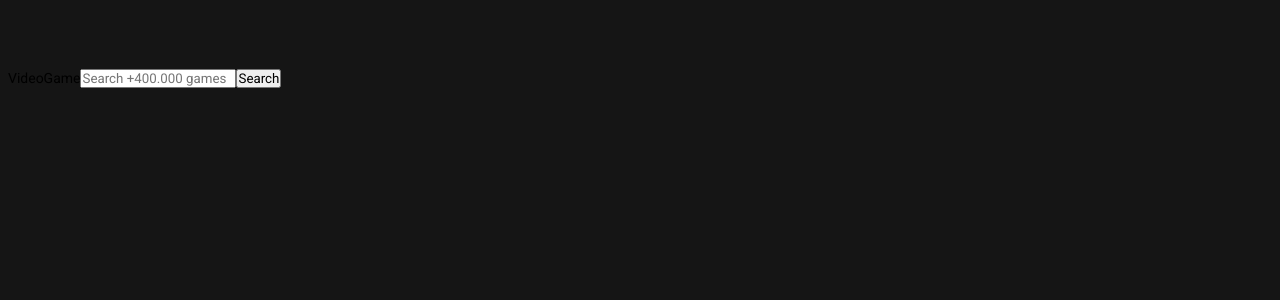
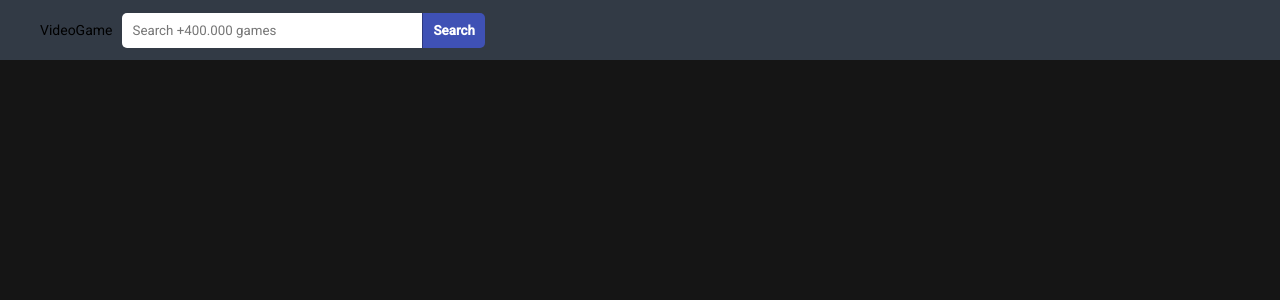
Before and after one commit to dgkhoa89/ng-video-game-db, an Angular app: page / in a window 1280 px wide. Shown: the top 300 px of the page. Built offline with nearby package versions, Linux system fonts and the light colour scheme; what angular-gauge would draw is missing.

Commit message:
add css for search bar

```diff
--- a/src/app/components/search-bar/search-bar.component.html
+++ b/src/app/components/search-bar/search-bar.component.html
@@ -1,6 +1,6 @@
 <div class="search-container">
 
-    <form action="">
+    <form action="" class="search-form">
         <span class="logo" routerLink="/">VideoGame</span>
         <input placeholder="Search +400.000 games" ngModel name="search" class="search-input">
         <button class="search-button">Search</button>
--- a/src/app/components/search-bar/search-bar.component.scss
+++ b/src/app/components/search-bar/search-bar.component.scss
@@ -0,0 +1,44 @@
+.search {
+    &-container {
+        width: 100%;
+        height: 60px;
+        background: #323a45;
+        display: flex;
+        justify-content: flex-start;
+        align-items: center;
+        position: fixed;
+        top: 0;
+        left: 0;
+        z-index: 4;
+    }
+    &-form {
+        width: 100%;
+        max-width: 1200px;
+        margin: 0 auto;
+    }
+    &-input {
+        margin-left: 10px;
+        padding: 10px;
+        width: 300px;
+        border-radius: 5px 0 0 5px;
+        outline: none;
+        border: none;
+    }
+    &-button {
+        border: none;
+        outline: none;
+        background: #3f51b5;
+        padding: 10px;
+        border-left: 1px solid rgba(0, 0, 0, 0.3);
+        border-radius: 0 5px 5px 0;
+        font-weight: 700;
+        transition-duration: 0.3s;
+        cursor: pointer;
+        color: white;
+        &:hover {
+            color: #3f51b5;
+            background: white;
+            border: 2px solid #3f51b5;
+        }
+    }
+}
```
